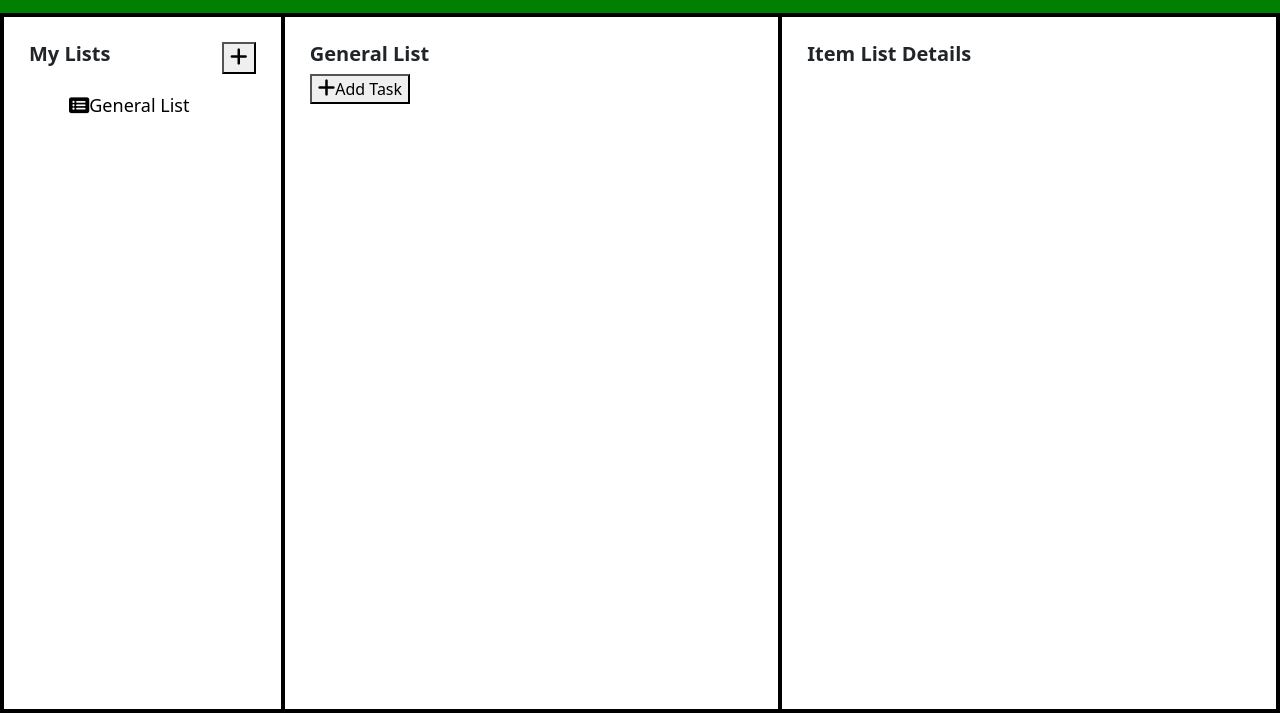
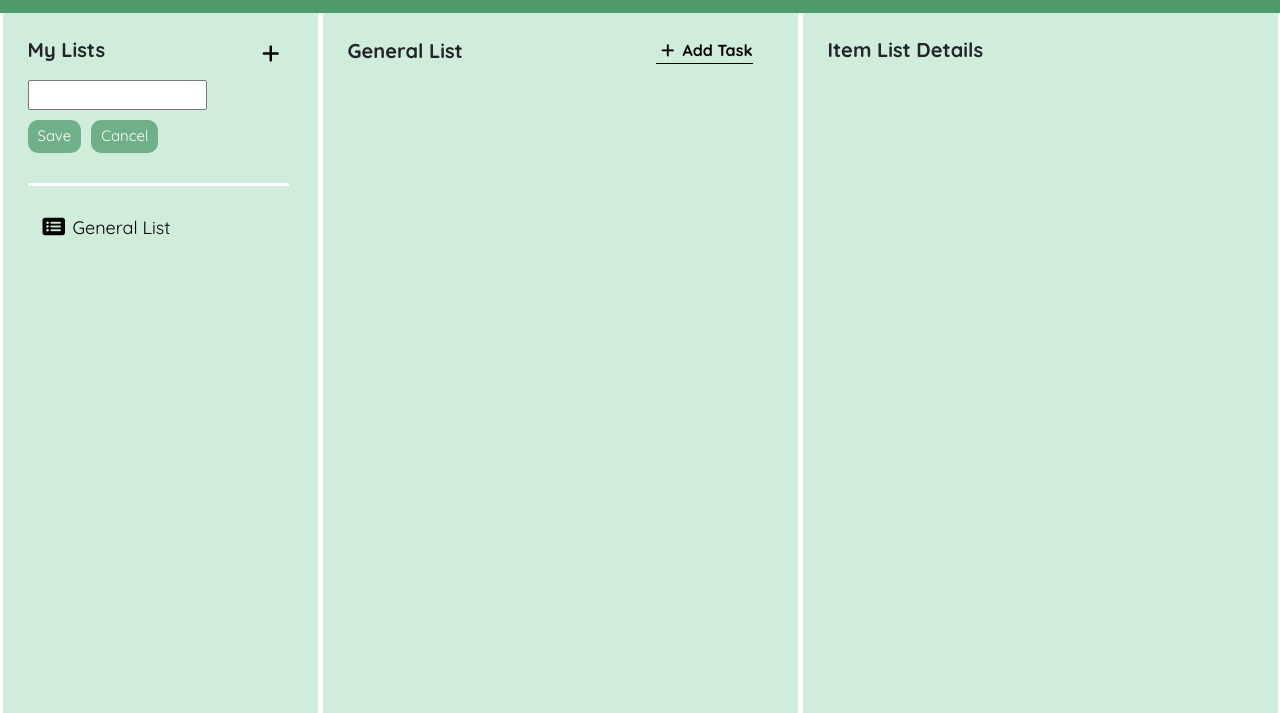
Before and after one commit to Milypm/to-do-list-JS, a website built with webpack: page dist/index.html in a window 1280 px wide. Shown: the part 87-800 px from the top of the page. Built offline with nearby package versions, Linux system fonts and the light colour scheme.

Commit message:
Add dom method for adding a new project/list and method for clearing form fields after submission, Add styling on most of the elements

```diff
--- a/src/css/style.css
+++ b/src/css/style.css
@@ -1,36 +1,47 @@
+@import url('https://fonts.googleapis.com/css2?family=Quicksand:wght@400;700&display=swap');
+
 body {
   width: 100%;
   margin: 0;
   padding: 0;
+  font-family: 'Quicksand', 'Segoe UI', Tahoma, Geneva, Verdana, sans-serif;
 }
 
 .main-header {
   display: flex;
   justify-content: center;
+  align-items: center;
   padding: 20px 0;
-  background: green;
+  background: #4e9a6a;
   color: #fff;
+  font-size: 20px;
   height: 100px;
 }
 
 .main-container {
   display: grid;
-  grid-template-columns: 22% 39% 39%;
+  grid-template-columns: 25% 37.5% 37.5%;
   width: 100%;
   height: calc(100vh - 100px);
-  border: 2px solid black;
 }
 
 .column-view {
   display: flex;
   flex-direction: column;
-  border: 2px solid black;
+  background: #d0ecda;
+  margin: 0 2.5px 0 2.5px;
   padding: 25px 0 25px 25px;
   height: 100%;
 }
 
+.mylists-maincontainer {
+  width: 90%;
+  padding-bottom: 30px;
+  border-bottom: 3px solid #fff;
+}
+
 .mylists-title-btn {
-  width: 90%;
+  width: 100%;
   display: flex;
   justify-content: space-between;
   margin-bottom: 10px;
@@ -43,54 +54,124 @@ body {
 
 .fa-plus {
   font-size: 20px;
-  padding: 0;
+  padding: 5px;
+  margin: 0;
+  border-radius: 50%;
 }
 
-.mylists-btn {
+.plus-btn {
   border: none;
   background: transparent;
-  border-radius: 8px;
-  padding: 5px 8px 2px 8px;
+  padding: 0 4px 0 4px;
+  border-radius: 50%;
 }
 
-.mylists-btn:hover {
-  background: #d0e1ce;
+.plus-btn:hover {
+  background: #96ccaa;
 }
 
 .column-view form {
   width: 90%;
-  margin-bottom: 50px;
 }
 
 .new-project-btn {
   margin-top: 10px;
   margin-right: 10px;
-  padding: 2px 10px;
+  padding: 5px 10px;
   border: none;
-  border-radius: 8px;
-  background: tomato;
+  border-radius: 10px;
+  background: #70b088;
   color: #fff;
+  font-size: 15px;
+  font-weight: 500;
 }
 
-.project-form {
-  display: none;
+.new-project-btn:hover {
+  opacity: 0.7;
 }
 
-.fa-clipboard-list {
-  margin-left: -115px;
-  font-size: 25px;
+/* .project-form {
+  display: none;
+} */
+
+.fa-list-alt {
+  position: absolute;
+  left: 15px;
+  font-size: 20px;
+}
+
+.fa-pen {
+  position: absolute;
+  left: 190px;
+  font-size: 13px;
+}
+
+.fa-trash {
+  position: absolute;
+  left: 215px;
+  font-size: 13px;
+}
+
+.fa-pen:hover,
+.fa-trash:hover {
+  opacity: 0.5;
 }
 
 .default-list-btn {
-  width: 90%;
+  position: relative;
+  display: flex;
+  align-items: center;
+  width: 265px;
   border: none;
-  border-radius: 8px;
+  border-radius: 10px;
   background: transparent;
   text-align: start;
-  padding: 8px 0 5px 40px;
+  padding: 8px 0 8px 45px;
   font-size: 18px;
+  margin-top: 20px;
 }
 
 .default-list-btn:hover {
-  background: #d0e1ce;
+  background: #96ccaa;
 }
+
+.default-list-btn span {
+  display: flex;
+  width: 150px;
+}
+
+.myItems-title-btn {
+  display: flex;
+  width: 90%;
+  justify-content: space-between;
+  align-items: center;
+}
+
+.myItems-title-btn h3 {
+  margin: auto 0;
+}
+
+#add-item-btn {
+  border: none;
+  background: transparent;
+  border-bottom: 1.5px solid;
+  padding: 0;
+}
+
+.plus-btn-sm {
+  font-size: 15px;
+  margin: 0;
+}
+
+#add-item-btn:hover {
+  border: none;
+  border-radius: 10px;
+  padding: 0 10px 0 5px;
+  background: #96ccaa;
+}
+
+#add-item-btn span {
+  margin-left: 3px;
+  font-size: 16px;
+  font-weight: 700;
+}
```
Also changed, not shown: src/js/dom/projectForm.js (added, +22 -0 lines).
